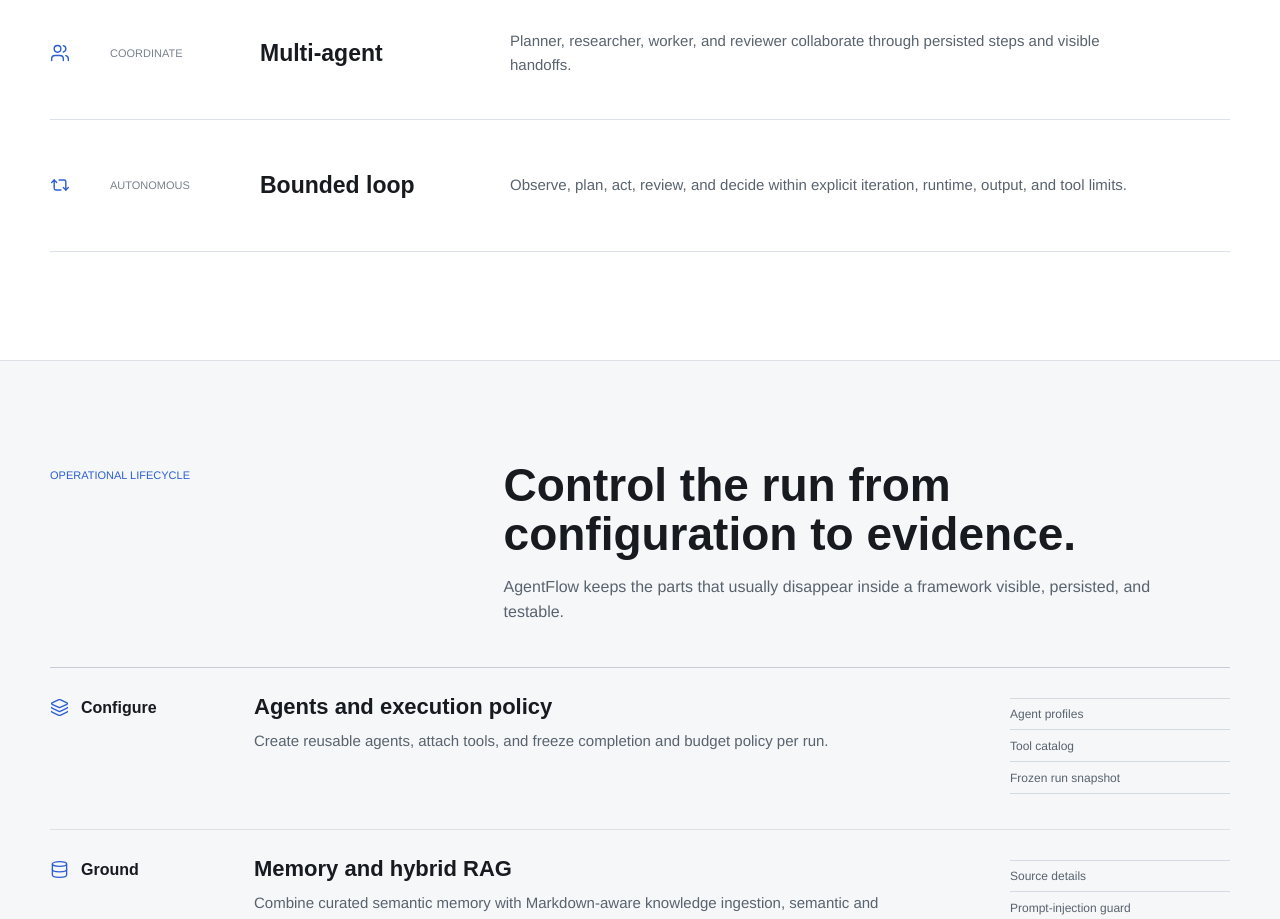
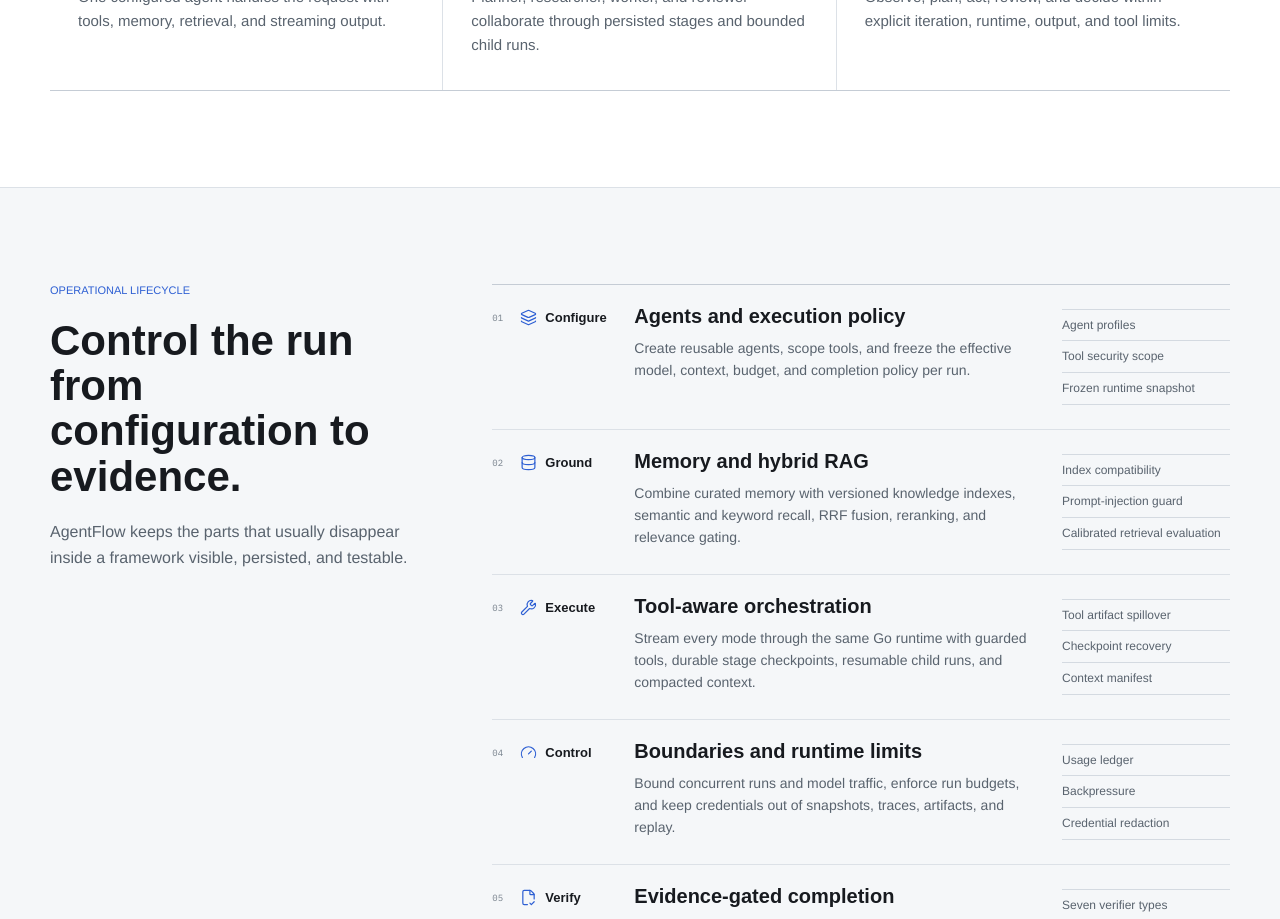
Before and after one commit to hoiyd/agentflow-platform, a Next.js app in the folder apps/web/: page / in a window 1280 px wide. Shown: the part 1120-2039 px from the top of the page. Built offline with nearby package versions, Linux system fonts and the light colour scheme.

Commit message:
re-adjust landing page  (#108)
* chore: adjust landing page wording

* chore: adjust landing page components layout and css

---------

Co-authored-by: zxue <5013376+hoiyd@users.noreply.github.com>

```diff
--- a/apps/web/app/page.tsx
+++ b/apps/web/app/page.tsx
@@ -38,7 +38,7 @@
     icon: Users,
     label: "Coordinate",
     title: "Multi-agent",
-    body: "Planner, researcher, worker, and reviewer collaborate through persisted steps and visible handoffs."
+    body: "Planner, researcher, worker, and reviewer collaborate through persisted stages and bounded child runs."
   },
   {
     icon: Repeat2,
@@ -53,50 +53,50 @@
     icon: Layers3,
     phase: "Configure",
     title: "Agents and execution policy",
-    body: "Create reusable agents, attach tools, and freeze completion and budget policy per run.",
-    details: ["Agent profiles", "Tool catalog", "Frozen run snapshot"]
+    body: "Create reusable agents, scope tools, and freeze the effective model, context, budget, and completion policy per run.",
+    details: ["Agent profiles", "Tool security scope", "Frozen runtime snapshot"]
   },
   {
     icon: Database,
     phase: "Ground",
     title: "Memory and hybrid RAG",
-    body: "Combine curated semantic memory with Markdown-aware knowledge ingestion, semantic and keyword recall, RRF fusion, reranking, and relevance gating.",
-    details: ["Source details", "Prompt-injection guard", "RAG evaluation"]
+    body: "Combine curated memory with versioned knowledge indexes, semantic and keyword recall, RRF fusion, reranking, and relevance gating.",
+    details: ["Index compatibility", "Prompt-injection guard", "Calibrated retrieval evaluation"]
   },
   {
     icon: Wrench,
     phase: "Execute",
     title: "Tool-aware orchestration",
-    body: "Stream every mode through the same Go runtime, with guarded tool execution, resumable run state, context assembly, and compaction.",
-    details: ["SSE events", "Cancel and resume", "Context manifest"]
+    body: "Stream every mode through the same Go runtime with guarded tools, durable stage checkpoints, resumable child runs, and compacted context.",
+    details: ["Tool artifact spillover", "Checkpoint recovery", "Context manifest"]
   },
   {
     icon: Gauge,
     phase: "Control",
-    title: "Budgets and runtime limits",
-    body: "Enforce model, token, tool, active-runtime, and estimated-cost limits with an append-only usage ledger and explicit failure states.",
-    details: ["Usage ledger", "Rate limits", "Progress guards"]
+    title: "Boundaries and runtime limits",
+    body: "Bound concurrent runs and model traffic, enforce run budgets, and keep credentials out of snapshots, traces, artifacts, and replay.",
+    details: ["Usage ledger", "Backpressure", "Credential redaction"]
   },
   {
     icon: FileCheck2,
     phase: "Verify",
     title: "Evidence-gated completion",
-    body: "Treat output as a candidate until frozen completion contracts pass deterministic text, schema, citation, HTTP, or command checks.",
-    details: ["Subject hash", "Retryable evidence", "Verification artifacts"]
+    body: "Treat output as a candidate until its frozen completion contract passes configured deterministic or model-backed checks.",
+    details: ["Seven verifier types", "Immutable evidence", "Completion gate"]
   },
   {
     icon: Activity,
     phase: "Inspect",
     title: "Trace, usage, and replay",
-    body: "Inspect collaboration steps, retrieval decisions, tool calls, model usage, errors, and verification evidence during and after every run.",
-    details: ["Live status", "Run trace", "Episode report"]
+    body: "Inspect typed events, retrieval decisions, model inputs, tool calls, usage, recovery actions, and verification evidence for every run.",
+    details: ["Run replay", "Model request capture", "Controlled comparison"]
   }
 ];
 
 const architectureRows = [
   { label: "Runtime", value: "Go orchestration", detail: "Native Turn Engine" },
   { label: "Models", value: "OpenAI-compatible", detail: "Chat and embedding providers" },
-  { label: "State", value: "File or PostgreSQL", detail: "pgvector semantic retrieval" },
+  { label: "State", value: "PostgreSQL", detail: "pgvector semantic retrieval" },
   { label: "Transport", value: "HTTP + SSE", detail: "Persisted events and replay projections" }
 ];
 
@@ -211,10 +211,11 @@
             <p>AgentFlow keeps the parts that usually disappear inside a framework visible, persisted, and testable.</p>
           </div>
           <div className="capability-list">
-            {platformCapabilities.map((capability) => (
+            {platformCapabilities.map((capability, index) => (
               <article className="capability-row" key={capability.phase}>
                 <div className="capability-phase">
-                  <capability.icon size={19} strokeWidth={1.7} />
+                  <code>0{index + 1}</code>
+                  <capability.icon size={17} strokeWidth={1.7} />
                   <span>{capability.phase}</span>
                 </div>
                 <div className="capability-copy">
@@ -237,7 +238,7 @@
             <h2>Native orchestration.<br />Explicit boundaries.</h2>
             <p>A compact stack built to expose execution state instead of hiding it behind a chat abstraction.</p>
             <div className="architecture-signals" aria-label="Architecture capabilities">
-              <span><GitBranch size={14} /> Workflow state</span>
+              <span><GitBranch size={14} /> Durable run state</span>
               <span><Search size={14} /> Hybrid retrieval</span>
               <span><ShieldCheck size={14} /> Policy checks</span>
               <span><Braces size={14} /> Typed events</span>
--- a/apps/web/app/styles/workbench/home.css
+++ b/apps/web/app/styles/workbench/home.css
@@ -178,7 +178,7 @@
   width: 100%;
   max-width: 1240px;
   margin: 0 auto;
-  padding: 108px 30px 0;
+  padding: 96px 30px 0;
 }
 
 .home-section-header {
@@ -219,21 +219,31 @@
 }
 
 .home-modes .home-section {
-  padding-top: 72px;
+  padding-top: 80px;
+  padding-bottom: 96px;
 }
 
 .mode-list {
+  display: grid;
+  grid-template-columns: repeat(3, minmax(0, 1fr));
   border-top: 1px solid var(--border-strong);
+  border-bottom: 1px solid var(--border-strong);
 }
 
 .mode-row {
-  min-height: 132px;
-  border-bottom: 1px solid var(--border);
+  min-height: 226px;
+  border-right: 1px solid var(--border);
   display: grid;
-  grid-template-columns: 40px 130px 230px minmax(0, 1fr);
-  align-items: center;
-  gap: 20px;
+  grid-template-columns: 28px minmax(0, 1fr);
+  grid-template-rows: 24px auto 1fr;
+  align-content: start;
+  gap: 0 10px;
+  padding: 26px 28px 30px;
   transition: background 140ms ease;
+}
+
+.mode-row:last-child {
+  border-right: 0;
 }
 
 .mode-row:hover {
@@ -245,6 +255,7 @@
 }
 
 .mode-row > span {
+  align-self: center;
   color: var(--muted);
   font-size: 11px;
   font-weight: 560;
@@ -252,25 +263,54 @@
 }
 
 .mode-row h3 {
+  grid-column: 1 / -1;
   color: var(--ink);
   font-family: var(--font-display);
   font-size: 23px;
   font-weight: 620;
+  margin: 34px 0 0;
+}
+
+.mode-row p {
+  grid-column: 1 / -1;
+  max-width: 340px;
+  color: var(--muted-strong);
+  line-height: 1.6;
+  margin: 10px 0 0;
+}
+
+.home-platform {
+  border-top: 1px solid var(--border);
+  background: #f5f7f9;
+  padding-bottom: 96px;
+}
+
+.home-platform .home-section {
+  display: grid;
+  grid-template-columns: minmax(280px, 0.72fr) minmax(0, 1.45fr);
+  gap: 76px;
+}
+
+.home-platform .home-section-header {
+  position: sticky;
+  top: 36px;
+  align-self: start;
+  display: block;
   margin: 0;
 }
 
-.mode-row p {
-  max-width: 640px;
-  color: var(--muted-strong);
-  line-height: 1.6;
+.home-platform .home-section-header > span {
+  display: block;
+  margin-bottom: 22px;
+}
+
+.home-platform .home-section-header h2 {
+  font-size: 42px;
   margin: 0;
 }
 
-.home-platform {
-  margin-top: 108px;
-  border-top: 1px solid var(--border);
-  background: #f5f7f9;
-  padding-bottom: 110px;
+.home-platform .home-section-header p {
+  margin-top: 20px;
 }
 
 .capability-list {
@@ -278,33 +318,40 @@
 }
 
 .capability-row {
-  min-height: 162px;
+  min-height: 142px;
   border-bottom: 1px solid var(--border);
   display: grid;
-  grid-template-columns: 170px minmax(0, 1fr) 220px;
-  gap: 34px;
+  grid-template-columns: 118px minmax(0, 1fr) 168px;
+  gap: 24px;
   align-items: start;
-  padding: 30px 0;
+  padding: 24px 0;
 }
 
 .capability-phase {
   display: flex;
   align-items: center;
-  gap: 12px;
+  gap: 8px;
   color: var(--accent);
+}
+
+.capability-phase code {
+  width: 20px;
+  color: var(--muted);
+  font-family: var(--font-mono);
+  font-size: 9px;
 }
 
 .capability-phase span {
   color: var(--ink);
   font-family: var(--font-display);
-  font-size: 16px;
+  font-size: 13px;
   font-weight: 630;
 }
 
 .capability-copy h3 {
   color: var(--ink);
   font-family: var(--font-display);
-  font-size: 22px;
+  font-size: 20px;
   font-weight: 620;
   margin: -4px 0 9px;
 }
@@ -312,7 +359,8 @@
 .capability-copy p {
   max-width: 650px;
   color: var(--muted-strong);
-  line-height: 1.62;
+  font-size: 14px;
+  line-height: 1.58;
   margin: 0;
 }
 
@@ -338,7 +386,7 @@
 .home-architecture {
   background: #171a1f;
   color: #ffffff;
-  padding-bottom: 112px;
+  padding-bottom: 96px;
 }
 
 .architecture-inner {
@@ -428,7 +476,11 @@
 .home-final-cta {
   border-bottom: 1px solid var(--border);
   background: #ffffff;
-  padding-bottom: 92px;
+  padding-bottom: 76px;
+}
+
+.home-final-cta .home-section {
+  padding-top: 76px;
 }
 
 .final-cta-inner {
```
